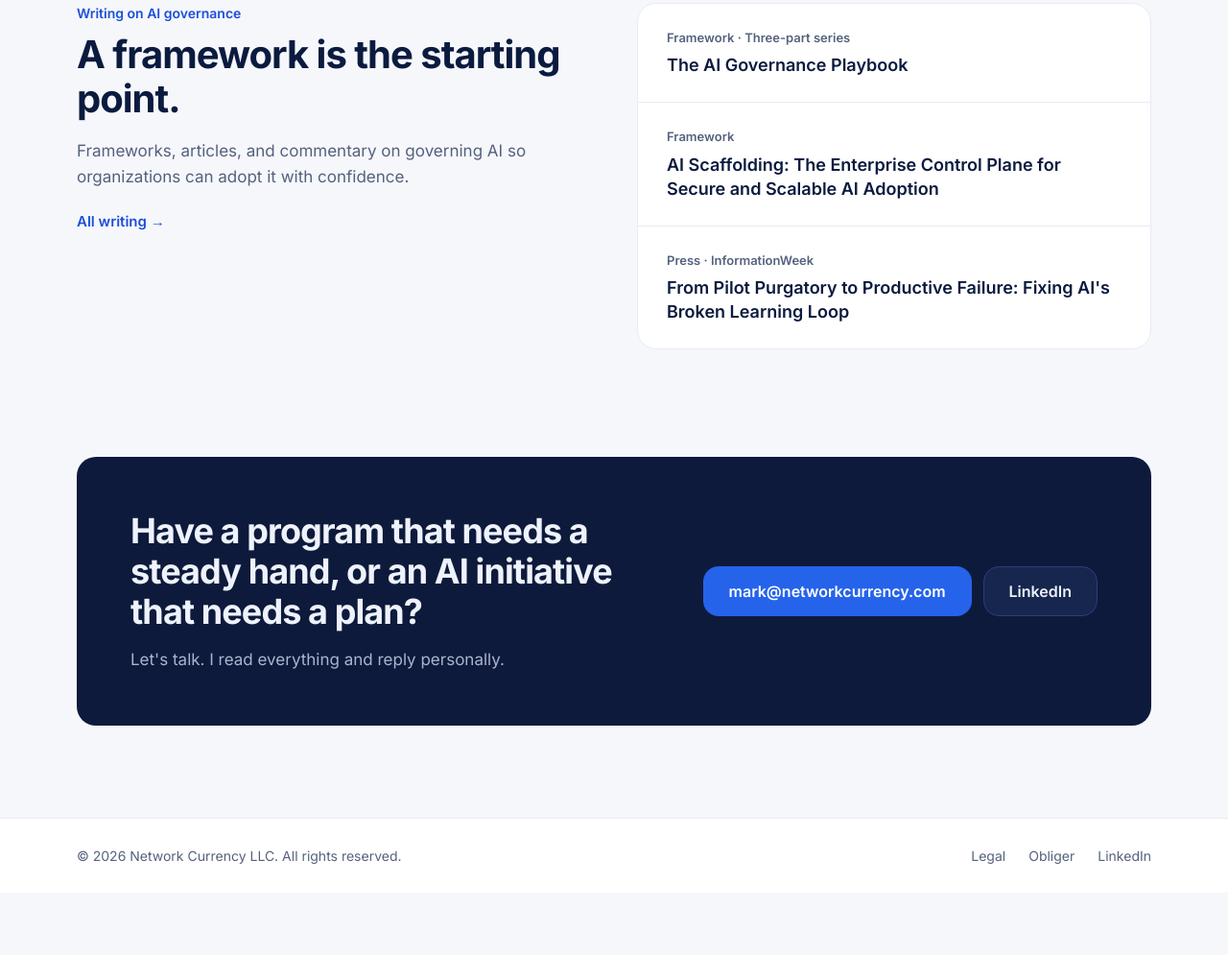
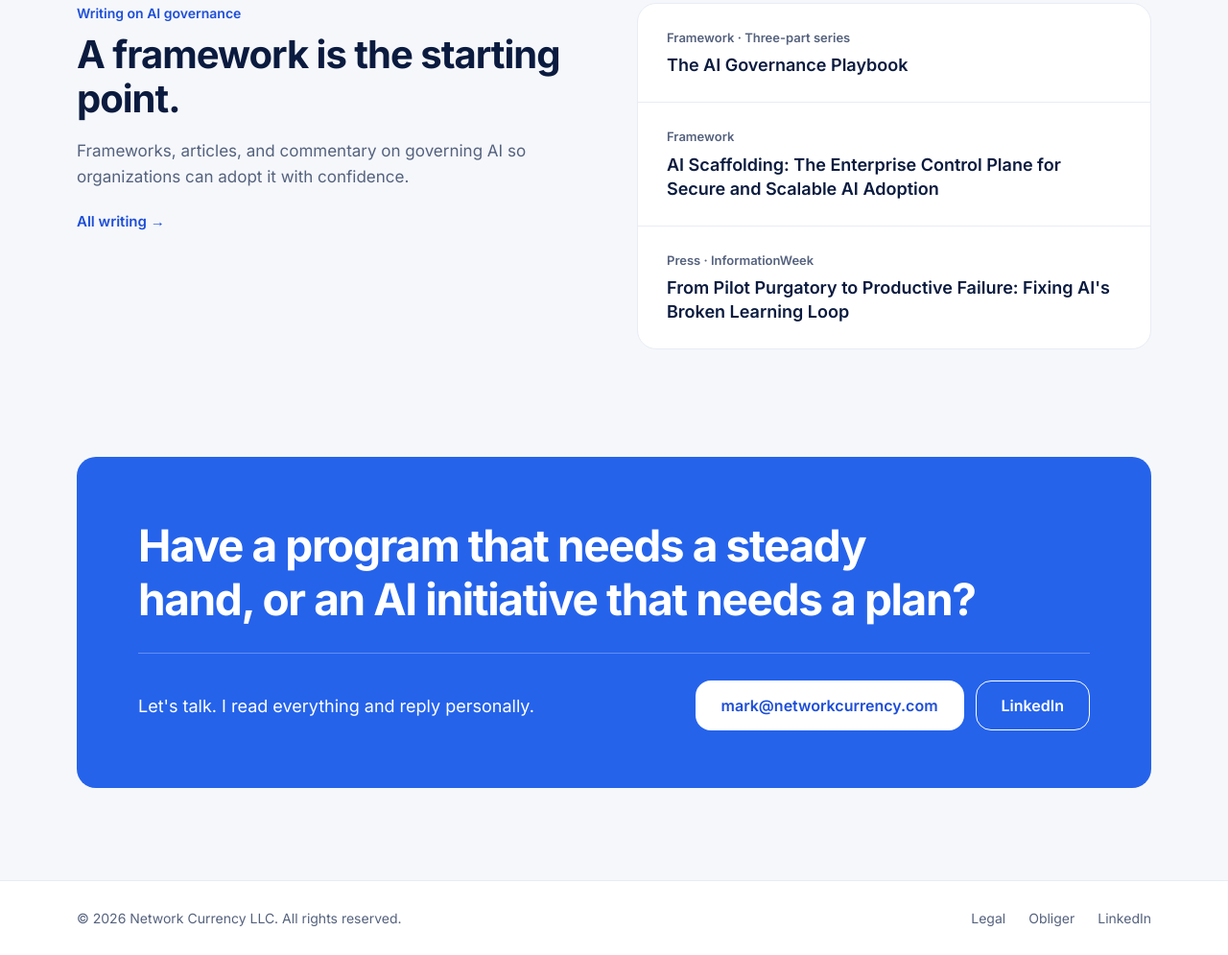
Before and after one commit to Network-Currency/networkcurrency.com, an Astro site: page / in a window 1280 px wide. Shown: the part 2076-3071 px from the top of the page at 96% size. Before the commit the page ends 3006 px from the top, so only its background shows below. Built offline with nearby package versions, Linux system fonts and the light colour scheme; Astro itself is replaced by a stand-in of ours.

Commit message:
Redesign ContactBand as an accent band and share headline lines with the hero
Add an accent-band token set, on-accent and outline button variants, an optional
contactBand eyebrow, string-or-list contactBand headlines, and a shared
HeadlineLines component used by PageHero and ContactBand.

Co-Authored-By: Claude Sonnet 5.5 <noreply@anthropic.com>

```diff
--- a/src/components/Button.astro
+++ b/src/components/Button.astro
@@ -1,7 +1,7 @@
 ---
 interface Props {
   href: string;
-  variant?: 'primary' | 'secondary' | 'on-navy' | 'accent';
+  variant?: 'primary' | 'secondary' | 'on-navy' | 'accent' | 'on-accent' | 'outline';
   size?: 'lg' | 'md' | 'sm';
   external?: boolean;
 }
@@ -74,4 +74,21 @@ const { href, variant = 'primary', size = 'lg', external = false } = Astro.props
     color: var(--ink);
     filter: brightness(1.15);
   }
+  .on-accent {
+    background: var(--surface);
+    color: var(--accent-ink);
+  }
+  .on-accent:hover {
+    color: var(--accent-ink);
+    filter: brightness(0.96);
+  }
+  .outline {
+    background: transparent;
+    border-color: var(--border-field);
+    color: var(--ink);
+  }
+  .outline:hover {
+    color: var(--ink);
+    background: var(--border);
+  }
 </style>
--- a/src/components/ContactBand.astro
+++ b/src/components/ContactBand.astro
@@ -1,27 +1,31 @@
 ---
 import Container from './Container.astro';
 import Button from './Button.astro';
+import HeadlineLines from './HeadlineLines.astro';
 import { getSite } from '../lib/content';
 
 interface Props {
-  headline: string;
+  eyebrow?: string;
+  headline: string | string[];
   body: string;
   linkedinLabel?: string;
   id?: string;
 }
-const { headline, body, linkedinLabel, id } = Astro.props;
+const { eyebrow, headline, body, linkedinLabel, id } = Astro.props;
 const site = await getSite();
 ---
 
 <Container as="section" id={id} class="pt-xl pb-lg">
-  <div class="band navy">
-    <div class="text">
-      <h2>{headline}</h2>
-      <p>{body}</p>
-    </div>
-    <div class="actions">
-      <Button href={`mailto:${site.email}`} variant="primary">{site.email}</Button>
-      {linkedinLabel && <Button href={site.linkedin} variant="on-navy">{linkedinLabel}</Button>}
+  <div class="band accent-band">
+    {eyebrow && <p class="eyebrow">{eyebrow}</p>}
+    <h2><HeadlineLines text={headline} /></h2>
+    <div class="rule"></div>
+    <div class="row">
+      <p class="body">{body}</p>
+      <div class="actions">
+        <Button href={`mailto:${site.email}`} variant="on-accent">{site.email}</Button>
+        {linkedinLabel && <Button href={site.linkedin} variant="outline">{linkedinLabel}</Button>}
+      </div>
     </div>
   </div>
 </Container>
@@ -29,28 +33,38 @@ const site = await getSite();
 <style>
   .band {
     display: flex;
+    flex-direction: column;
+    gap: 28px;
+    padding: 64px 64px 60px;
+    border-radius: var(--radius-card);
+  }
+  .eyebrow {
+    font-size: 15px;
+    font-weight: 600;
+  }
+  h2 {
+    font-size: 46px;
+    line-height: 56px;
+    font-weight: 700;
+    letter-spacing: -0.03em;
+    text-wrap: balance;
+  }
+  .rule {
+    height: 1px;
+    background: var(--border);
+  }
+  .row {
+    display: flex;
     flex-wrap: wrap;
     align-items: center;
     justify-content: space-between;
-    gap: var(--space-8);
-    padding: var(--space-14);
-    border-radius: var(--radius-card);
+    gap: var(--space-6);
   }
-  .text {
-    flex: 1 1 480px;
+  .body {
+    flex: 1 1 360px;
     max-width: 620px;
-  }
-  h2 {
-    font-size: 36px;
-    line-height: 42px;
-    font-weight: 700;
-    letter-spacing: -0.025em;
-  }
-  p {
-    margin-top: var(--space-4);
-    font-size: 17px;
-    line-height: 26px;
-    color: var(--ink-muted);
+    font-size: 18px;
+    line-height: 27px;
   }
   .actions {
     display: flex;
@@ -60,11 +74,13 @@ const site = await getSite();
 
   @media (max-width: 760px) {
     .band {
+      gap: var(--space-5);
       padding: var(--space-8) var(--space-6);
     }
     h2 {
       font-size: 28px;
-      line-height: 34px;
+      line-height: 35px;
+      --line-gap: var(--space-3);
     }
   }
 </style>
--- /dev/null
+++ b/src/components/HeadlineLines.astro
@@ -0,0 +1,29 @@
+---
+interface Props {
+  text: string | string[];
+}
+const { text } = Astro.props;
+---
+
+{
+  Array.isArray(text) ? (
+    text.map((line) => (
+      <>
+        <span class="line">{line}</span>{' '}
+      </>
+    ))
+  ) : (
+    text
+  )
+}
+
+<style>
+  .line {
+    display: block;
+    text-wrap: balance;
+  }
+  /* The parent heading sets --line-gap (for example on phones) to separate the lines. */
+  .line + .line {
+    margin-top: var(--line-gap, 0);
+  }
+</style>
--- a/src/components/PageHero.astro
+++ b/src/components/PageHero.astro
@@ -1,5 +1,6 @@
 ---
 import Container from './Container.astro';
+import HeadlineLines from './HeadlineLines.astro';
 
 interface Props {
   eyebrow?: string;
@@ -16,17 +17,7 @@ const hasAside = Astro.slots.has('aside');
     <div class:list={['grid', { split: hasAside }]}>
       <div>
         {eyebrow && <p class="eyebrow">{eyebrow}</p>}
-        <h1>
-          {
-            Array.isArray(headline)
-              ? headline.map((line) => (
-                  <>
-                    <span class="line">{line}</span>{' '}
-                  </>
-                ))
-              : headline
-          }
-        </h1>
+        <h1><HeadlineLines text={headline} /></h1>
         {intro && <p class="intro">{intro}</p>}
         <slot />
       </div>
@@ -73,10 +64,6 @@ const hasAside = Astro.slots.has('aside');
     font-weight: 700;
     letter-spacing: -0.03em;
   }
-  .line {
-    display: block;
-    text-wrap: balance;
-  }
   .home h1 {
     max-width: 900px;
     font-size: 72px;
@@ -122,8 +109,8 @@ const hasAside = Astro.slots.has('aside');
       font-size: 44px;
       line-height: 48px;
     }
-    .line + .line {
-      margin-top: var(--space-4);
+    h1 {
+      --line-gap: var(--space-4);
     }
   }
 </style>
--- a/src/content.config.ts
+++ b/src/content.config.ts
@@ -6,7 +6,9 @@ const meta = z.object({ title: z.string(), description: z.string() });
 const link = z.object({ label: z.string(), href: z.string() });
 const eyebrowHeadline = z.object({ eyebrow: z.string(), headline: z.string() });
 
-const pageLoader = (file: string) => glob({ pattern: file, base: './src/content/pages' });
+const lines = z.union([z.string(), z.array(z.string()).nonempty()]);
+
+const pageLoader =(file: string) => glob({ pattern: file, base: './src/content/pages' });
 
 const site = defineCollection({
   loader: pageLoader('site.yaml'),
@@ -49,7 +51,12 @@ const home = defineCollection({
     }),
     work: eyebrowHeadline.extend({ linkLabel: z.string() }),
     writing: eyebrowHeadline.extend({ intro: z.string(), linkLabel: z.string() }),
-    contactBand: z.object({ headline: z.string(), body: z.string(), linkedinLabel: z.string() }),
+    contactBand: z.object({
+      eyebrow: z.string().optional(),
+      headline: lines,
+      body: z.string(),
+      linkedinLabel: z.string(),
+    }),
   }),
 });
 
@@ -67,7 +74,11 @@ const consulting = defineCollection({
     models: eyebrowHeadline.extend({
       items: z.array(z.object({ name: z.string(), body: z.string() })),
     }),
-    contactBand: z.object({ headline: z.string(), body: z.string() }),
+    contactBand: z.object({
+      eyebrow: z.string().optional(),
+      headline: lines,
+      body: z.string(),
+    }),
   }),
 });
 
--- a/src/pages/consulting.astro
+++ b/src/pages/consulting.astro
@@ -116,7 +116,11 @@ const pad = (n: number) => String(n).padStart(2, '0');
     )
   }
 
-  <ContactBand headline={page.contactBand.headline} body={page.contactBand.body} />
+  <ContactBand
+    eyebrow={page.contactBand.eyebrow}
+    headline={page.contactBand.headline}
+    body={page.contactBand.body}
+  />
 </BaseLayout>
 
 <style>
--- a/src/pages/index.astro
+++ b/src/pages/index.astro
@@ -114,6 +114,7 @@ const shortNameByService = new Map(services.map((s) => [s.data.name, s.data.shor
 
   <ContactBand
     id="contact"
+    eyebrow={page.contactBand.eyebrow}
     headline={page.contactBand.headline}
     body={page.contactBand.body}
     linkedinLabel={page.contactBand.linkedinLabel}
--- a/src/styles/tokens.css
+++ b/src/styles/tokens.css
@@ -78,3 +78,16 @@
   background: var(--bg);
   color: var(--ink);
 }
+
+/* Accent band set: the contact band. Re-assigns the semantic tokens for everything inside. */
+.accent-band {
+  --bg: var(--action);
+  --surface: var(--white);
+  --border: rgba(255, 255, 255, 0.28);
+  --border-field: var(--white);
+  --ink: var(--white);
+  --ink-muted: var(--white);
+  --accent: var(--white);
+  background: var(--bg);
+  color: var(--ink);
+}
```
